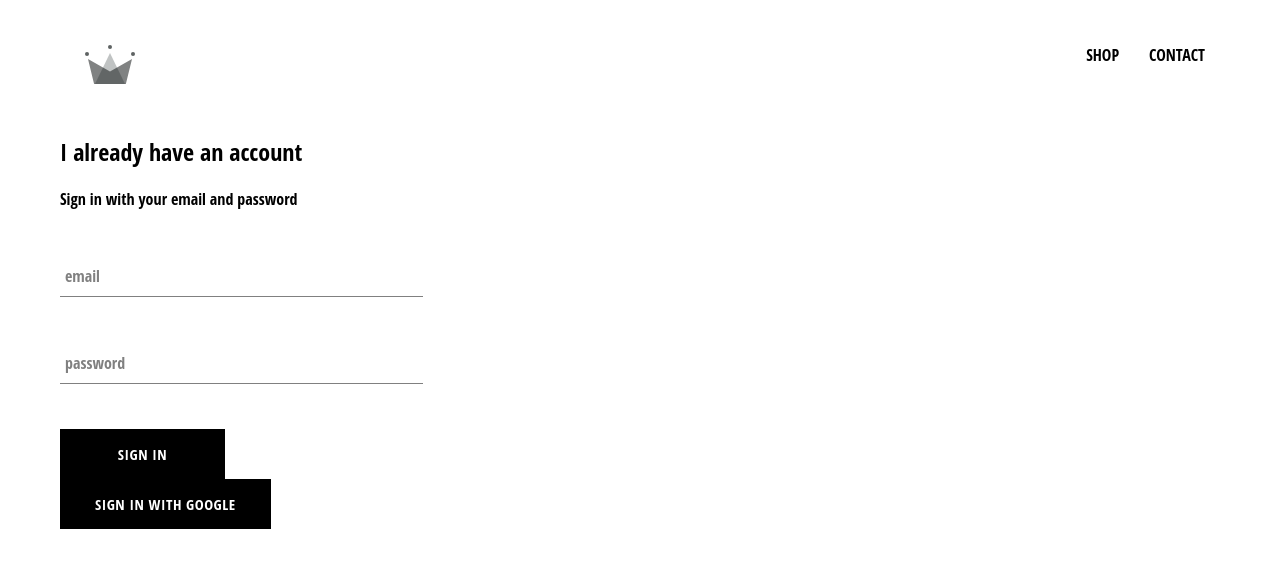
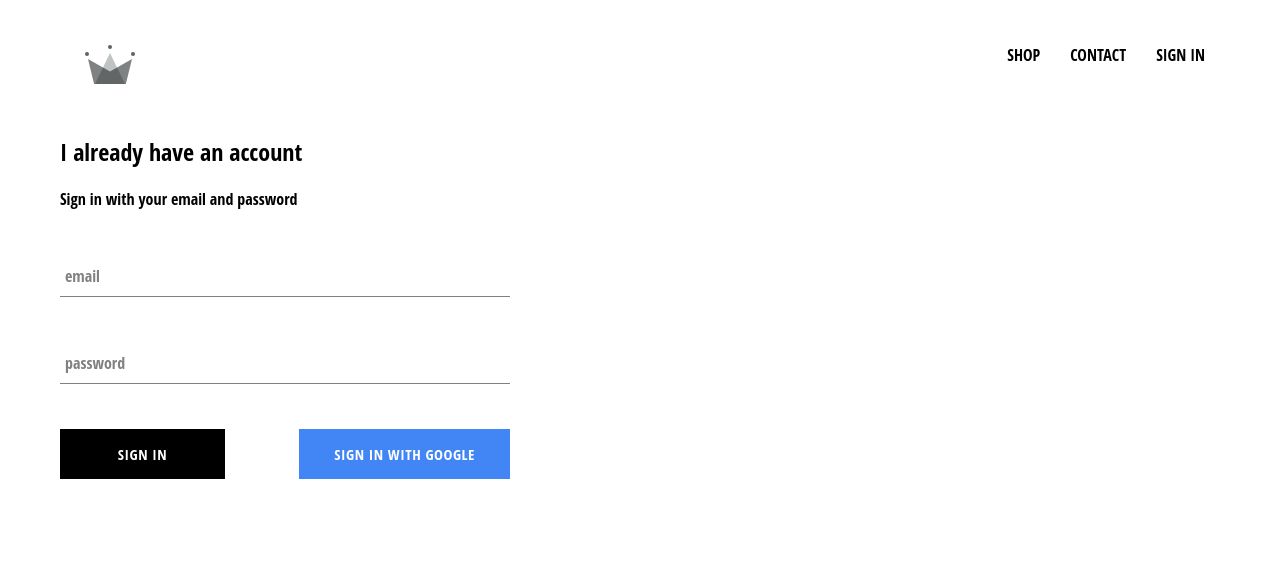
Before and after one commit to robert-software/crwn-clothing, a React (Create React App) app: page /signin in a window 1280 px wide. Shown: the top 568 px of the page. Built offline with nearby package versions, Linux system fonts and the light colour scheme; no server answers; a web font is replaced by a local one.

Commit message:
add sign in component with google

```diff
--- a/src/App.css
+++ b/src/App.css
@@ -7,3 +7,7 @@
   text-decoration: none;
   color: black;
 }
+
+* {
+  box-sizing: border-box;
+}
--- a/src/App.js
+++ b/src/App.js
@@ -4,11 +4,36 @@
 import ShopPage from "./pages/shop/shop.component";
 import SignInAndSignUpPage from "./pages/sign-in-and-sign-up/sign-in-and-sign-up.component";
 import Header from "./components/header/header.component";
+import { auth } from "./firebase/firebase.utils";
+import React from "react";
 
-function App() {
+class App extends React.Component {
+  constructor() {
+    super();
+
+    this.state = {
+      currentUser: null,
+    };
+  }
+
+  unsubscribeFromAuth = null;
+
+  componentDidMount() {
+    this.unsubscribeFromAuth = auth.onAuthStateChanged((user) => {
+      this.setState({ currentUser: user });
+
+      console.log(user);
+    });
+  }
+
+  componentWillUnmount() {
+    this.unsubscribeFromAuth();
+  }
+
+  render() {
     return (
       <div>
-      <Header />
+        <Header currentUser={this.state.currentUser} />
         <Switch>
           <Route exact path="/" component={HomePage} />
           <Route path="/shop" component={ShopPage} />
@@ -17,5 +42,6 @@
       </div>
     );
   }
+}
 
 export default App;
--- a/src/components/custom-button/custom-button.component.jsx
+++ b/src/components/custom-button/custom-button.component.jsx
@@ -2,8 +2,11 @@
 
 import "./custom-button.styles.scss";
 
-const CustomButton = ({ children, ...otherProps }) => (
-  <button className="custom-button" {...otherProps}>
+const CustomButton = ({ children, isGoogleSignIn, ...otherProps }) => (
+  <button
+    className={`${isGoogleSignIn ? "google-sign-in" : ""} custom-button`}
+    {...otherProps}
+  >
     {children}
   </button>
 );
--- a/src/components/custom-button/custom-button.styles.scss
+++ b/src/components/custom-button/custom-button.styles.scss
@@ -9,7 +9,7 @@
   background-color: black;
   color: white;
   text-transform: uppercase;
-    font-family: 'Open Sans Condensed';
+  font-family: "Open Sans Condensed";
   font-weight: bolder;
   border: none;
   cursor: pointer;
@@ -19,4 +19,14 @@
     color: black;
     border: 1px solid black;
   }
+
+  &.google-sign-in {
+    background-color: #4285f4;
+    color: white;
+
+    &:hover {
+      background-color: #357ae8;
+      border: none;
     }
+  }
+}
--- a/src/components/header/header.component.jsx
+++ b/src/components/header/header.component.jsx
@@ -1,11 +1,13 @@
 import React from "react";
 import { Link } from "react-router-dom";
+
+import { auth } from "../../firebase/firebase.utils";
 
 import { ReactComponent as Logo } from "../../assets/crown.svg";
 
 import "./header.styles.scss";
 
-const Header = () => (
+const Header = ({ currentUser }) => (
   <div className="header">
     <Link className="logo-container" to="/">
       <Logo className="logo" />
@@ -17,9 +19,17 @@
       <Link className="option" to="/shop">
         CONTACT
       </Link>
+      {currentUser ? (
+        <div className="option" onClick={() => auth.signOut()}>
+          SIGN OUT
+        </div>
+      ) : (
+        <Link className="option" to="/signin">
+          SIGN IN
+        </Link>
+      )}
     </div>
   </div>
 );
 
-
 export default Header;
--- a/src/components/header/header.styles.scss
+++ b/src/components/header/header.styles.scss
@@ -20,6 +20,7 @@
 
     .option {
       padding: 10px 15px;
+      cursor: pointer;
     }
   }
 }
--- a/src/components/sign-in/sign-in.component.jsx
+++ b/src/components/sign-in/sign-in.component.jsx
@@ -53,8 +53,12 @@
             required
           />
 
-          <CustomButton type="submit">SIGN IN</CustomButton>
-          <CustomButton onClick={signInWithGoogle}>SIGN IN WITH GOOGLE</CustomButton>
+          <div className="buttons">
+            <CustomButton type="submit">SIGN IN</CustomButton>
+            <CustomButton onClick={signInWithGoogle} isGoogleSignIn>
+              SIGN IN WITH GOOGLE
+            </CustomButton>
+          </div>
         </form>
       </div>
     );
--- a/src/components/sign-in/sign-in.styles.scss
+++ b/src/components/sign-in/sign-in.styles.scss
@@ -1,9 +1,14 @@
 .sign-in {
-  width: 30%;
+  width: 450px;
   display: flex;
   flex-direction: column;
 
   .title {
     margin: 10px 0;
   }
+
+  .buttons {
+    display: flex;
+    justify-content: space-between;
+  }
 }
```
Lines whose indentation alone changed are shown as unchanged.
